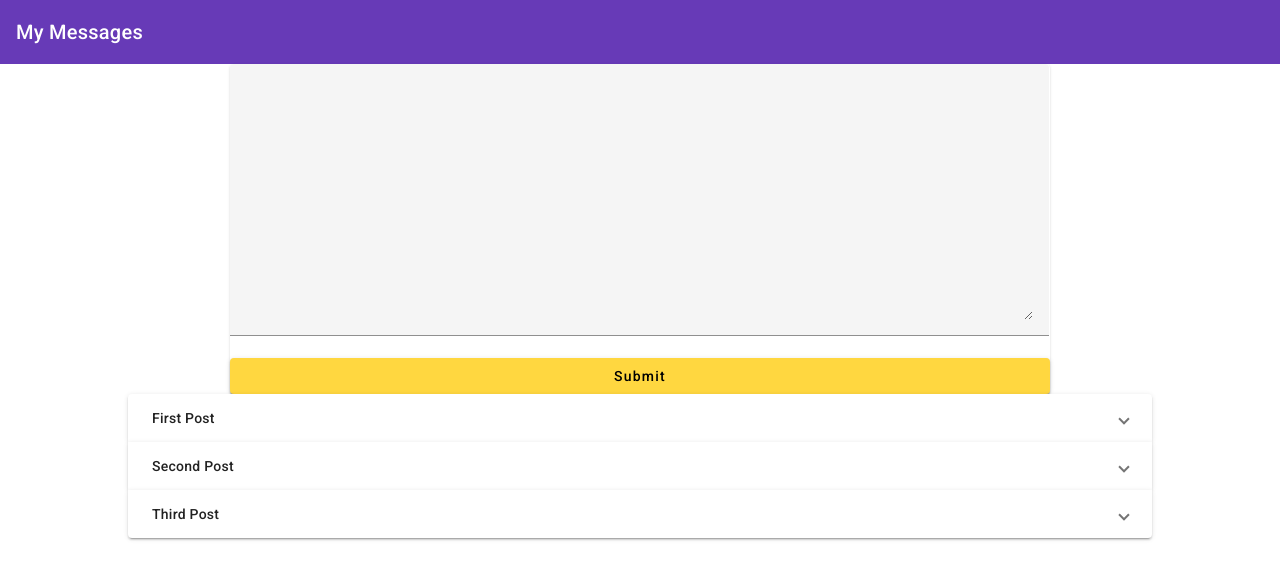
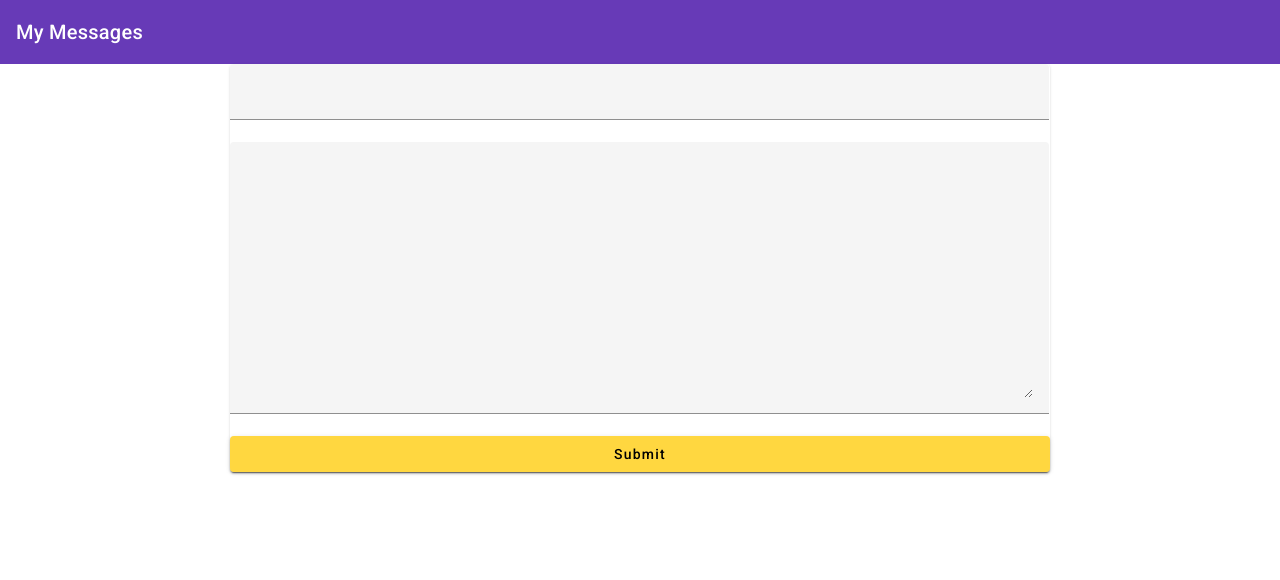
Before and after one commit to mayhim182/angularNodeAppPractice, an Angular app: page / in a window 1280 px wide. Shown: the top 580 px of the page. Built offline with nearby package versions, Linux system fonts and the light colour scheme.

Commit message:
added emitter output

```diff
--- a/src/app/app.component.html
+++ b/src/app/app.component.html
@@ -1,6 +1,6 @@
 <app-header></app-header>
 <main>
-    <app-post-create></app-post-create>
-    <app-post-list></app-post-list>
+    <app-post-create (postCreated)="onPostAdded($event)"></app-post-create>
+    <app-post-list [posts]="storedPosts"></app-post-list>
 </main>
 <router-outlet></router-outlet>
--- a/src/app/app.component.ts
+++ b/src/app/app.component.ts
@@ -1,4 +1,4 @@
-import { Component } from '@angular/core';
+import { Component, Input } from '@angular/core';
 
 @Component({
   selector: 'app-root',
@@ -6,5 +6,11 @@
   styleUrls: ['./app.component.css']
 })
 export class AppComponent {
-  title = 'mean-course';
+
+  storedPosts:any=[];
+
+  onPostAdded(post:any){
+    console.log('hit');
+    this.storedPosts.push(post);
+  }
 }
--- a/src/app/posts/post-create/post-create.component.html
+++ b/src/app/posts/post-create/post-create.component.html
@@ -1,10 +1,12 @@
 <mat-card>
     <mat-form-field>
-        <textarea matInput rows="10" [(ngModel)]="newPost"></textarea>
+        <input matInput type="text" [(ngModel)]="enteredTitle">
+    </mat-form-field>
+    <mat-form-field>
+        <textarea matInput rows="10" [(ngModel)]="enteredContent"></textarea>
     </mat-form-field>
     <button (click)="onAddPost()"
      mat-raised-button
      color="accent"
      >Submit</button>
 </mat-card>
-{{newPost}}
--- a/src/app/posts/post-create/post-create.component.ts
+++ b/src/app/posts/post-create/post-create.component.ts
@@ -1,4 +1,4 @@
-import { Component } from "@angular/core";
+import { Component, EventEmitter, Output } from "@angular/core";
 
 
 @Component({
@@ -8,9 +8,15 @@
 })
 export class PostCreateComponent{
 
-    newPost:string='';
+    enteredContent='';
+    enteredTitle='';
+    @Output() postCreated = new EventEmitter();
 
     onAddPost(){
-        alert('post added');
+        const post={
+            title:this.enteredTitle,
+            content:this.enteredContent
+        };
+        this.postCreated.emit(post);
     }
 }
--- a/src/app/posts/post-create/post-list/post-list.component.ts
+++ b/src/app/posts/post-create/post-list/post-list.component.ts
@@ -1,4 +1,4 @@
-import { Component } from "@angular/core";
+import { Component, Input } from "@angular/core";
 import { MatAccordion } from "@angular/material/expansion";
 
 
@@ -9,10 +9,6 @@
 })
 export class PostListComponent{
 
-    posts =[
-        {title:"First Post", content:"First posts content"},
-        {title:"Second Post", content:"Second posts content"},
-        {title:"Third  Post", content:"Third posts content"},
-    ]
+    @Input() posts:any=[];
 
 }
```
Also changed, not shown: 1 other file (tests, documents, lock files or other folders).
